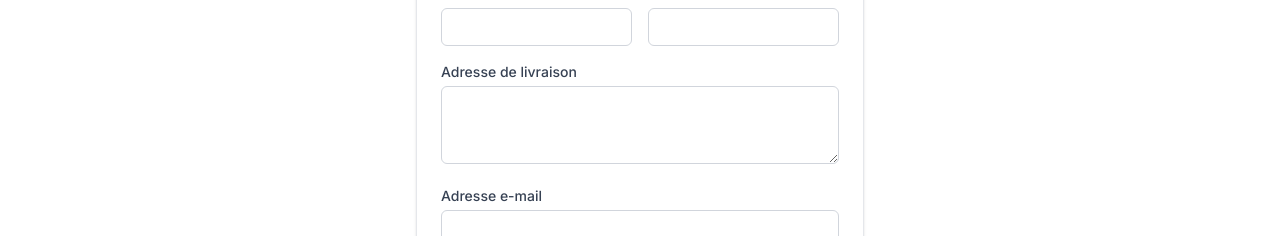
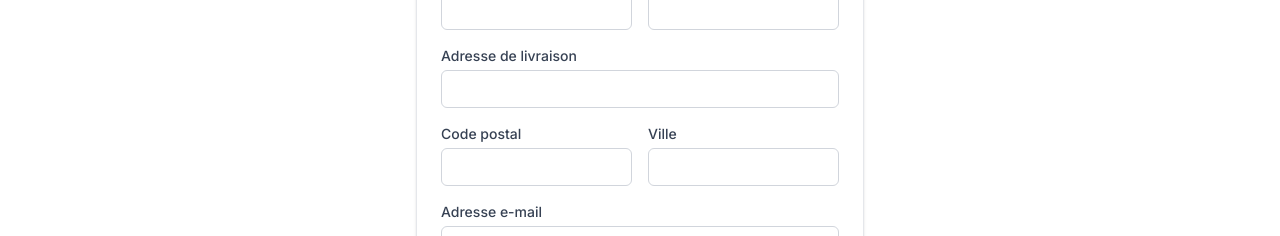
Before and after one commit to Hectotor/peeves_-sneekers_web, a Next.js app: page /register in a window 1280 px wide. Shown: the part 319-555 px from the top of the page. Built offline with nearby package versions, Linux system fonts and the light colour scheme; no server answers.

Commit message:
inscription

```diff
--- a/src/app/register/page.tsx
+++ b/src/app/register/page.tsx
@@ -2,17 +2,20 @@
 
 import { useState } from "react";
 import { auth, db } from "@/services/firebase";
-import { createUserWithEmailAndPassword } from "firebase/auth";
+import { createUserWithEmailAndPassword, sendEmailVerification } from "firebase/auth";
 import { collection, doc, setDoc, serverTimestamp } from "firebase/firestore";
 
 export default function RegisterPage() {
   const [firstName, setFirstName] = useState("");
   const [lastName, setLastName] = useState("");
   const [address, setAddress] = useState("");
+  const [postalCode, setPostalCode] = useState("");
+  const [city, setCity] = useState("");
   const [email, setEmail] = useState("");
   const [password, setPassword] = useState("");
   const [loading, setLoading] = useState(false);
   const [error, setError] = useState<string | null>(null);
+  const [success, setSuccess] = useState<string | null>(null);
 
   const handleSubmit = async (e: React.FormEvent) => {
     e.preventDefault();
@@ -28,11 +31,29 @@ export default function RegisterPage() {
         firstName,
         lastName,
         address,
+        postalCode,
+        city,
         email,
         createdAt: serverTimestamp(),
       });
-      // Redirect after registration
-      window.location.href = "/";
+      // Send email verification
+      try {
+        await sendEmailVerification(cred.user, {
+          url: window.location.origin,
+          handleCodeInApp: false,
+        });
+        const msg = "Un e-mail de confirmation a été envoyé. Veuillez vérifier votre boîte mail pour activer votre compte.";
+        setSuccess(msg);
+        // Popup et redirection vers la page de connexion après OK
+        alert(msg);
+        window.location.href = "/login";
+      } catch (e) {
+        // Même si l'envoi échoue, le compte est créé. On affiche un message et on redirige vers /login
+        const msg = "Compte créé. Impossible d'envoyer l'e-mail de confirmation pour le moment. Réessayez depuis la page de connexion.";
+        setSuccess(msg);
+        alert(msg);
+        window.location.href = "/login";
+      }
     } catch (err: any) {
       setError(err?.message ?? "Échec de l'inscription");
     } finally {
@@ -62,7 +83,18 @@ export default function RegisterPage() {
 
           <div>
             <label htmlFor="address" className="block text-sm font-medium text-gray-700">Adresse de livraison</label>
-            <textarea id="address" required value={address} onChange={(e) => setAddress(e.target.value)} rows={3} className="mt-1 w-full rounded-md border border-gray-300 px-3 py-2 text-sm focus:border-indigo-500 focus:outline-none focus:ring-1 focus:ring-indigo-500" />
+            <input id="address" type="text" required value={address} onChange={(e) => setAddress(e.target.value)} className="mt-1 w-full rounded-md border border-gray-300 px-3 py-2 text-sm focus:border-indigo-500 focus:outline-none focus:ring-1 focus:ring-indigo-500" />
+          </div>
+
+          <div className="grid grid-cols-1 gap-4 sm:grid-cols-2">
+            <div>
+              <label htmlFor="postalCode" className="block text-sm font-medium text-gray-700">Code postal</label>
+              <input id="postalCode" type="text" required value={postalCode} onChange={(e) => setPostalCode(e.target.value)} className="mt-1 w-full rounded-md border border-gray-300 px-3 py-2 text-sm focus:border-indigo-500 focus:outline-none focus:ring-1 focus:ring-indigo-500" />
+            </div>
+            <div>
+              <label htmlFor="city" className="block text-sm font-medium text-gray-700">Ville</label>
+              <input id="city" type="text" required value={city} onChange={(e) => setCity(e.target.value)} className="mt-1 w-full rounded-md border border-gray-300 px-3 py-2 text-sm focus:border-indigo-500 focus:outline-none focus:ring-1 focus:ring-indigo-500" />
+            </div>
           </div>
 
           <div>
```
